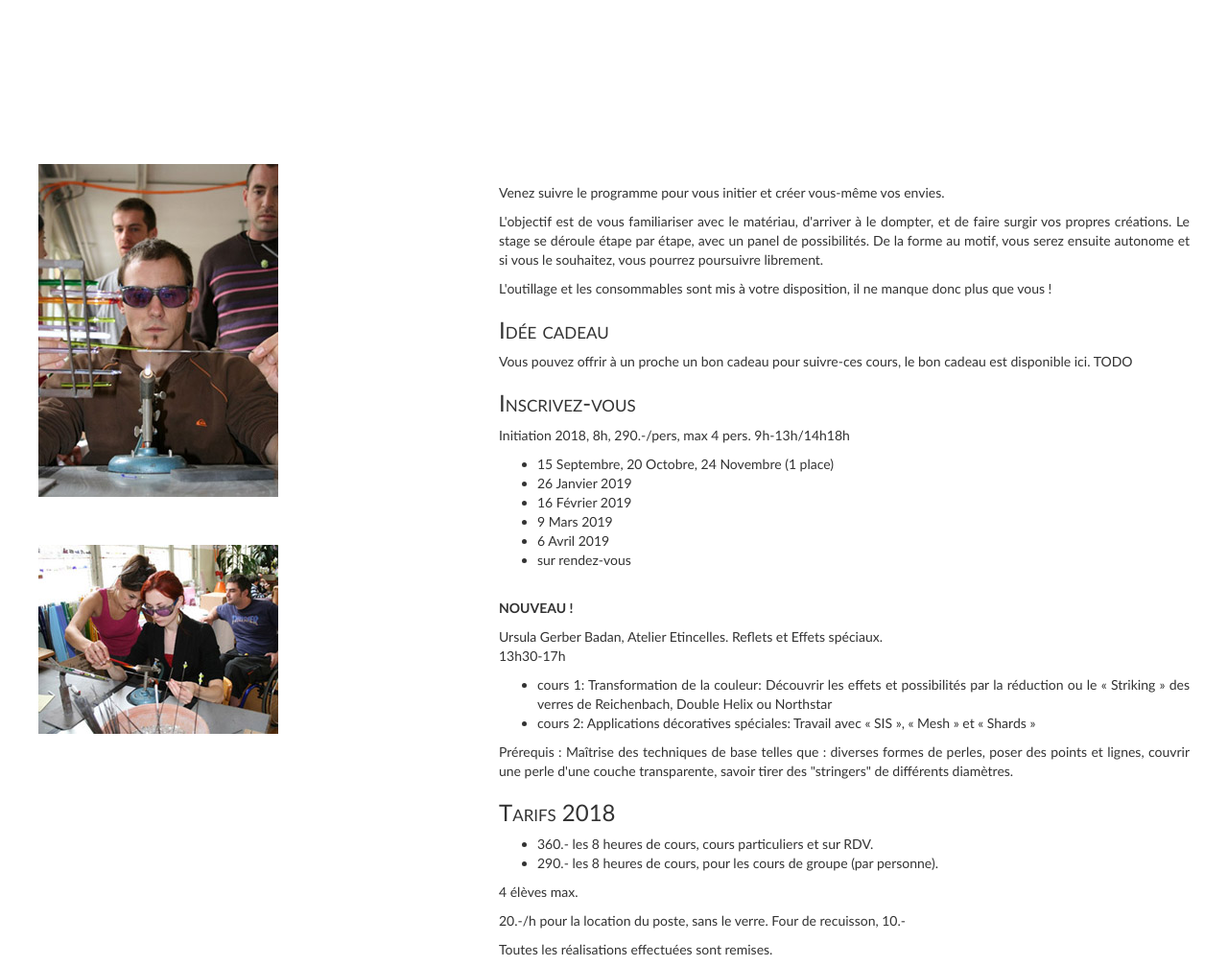
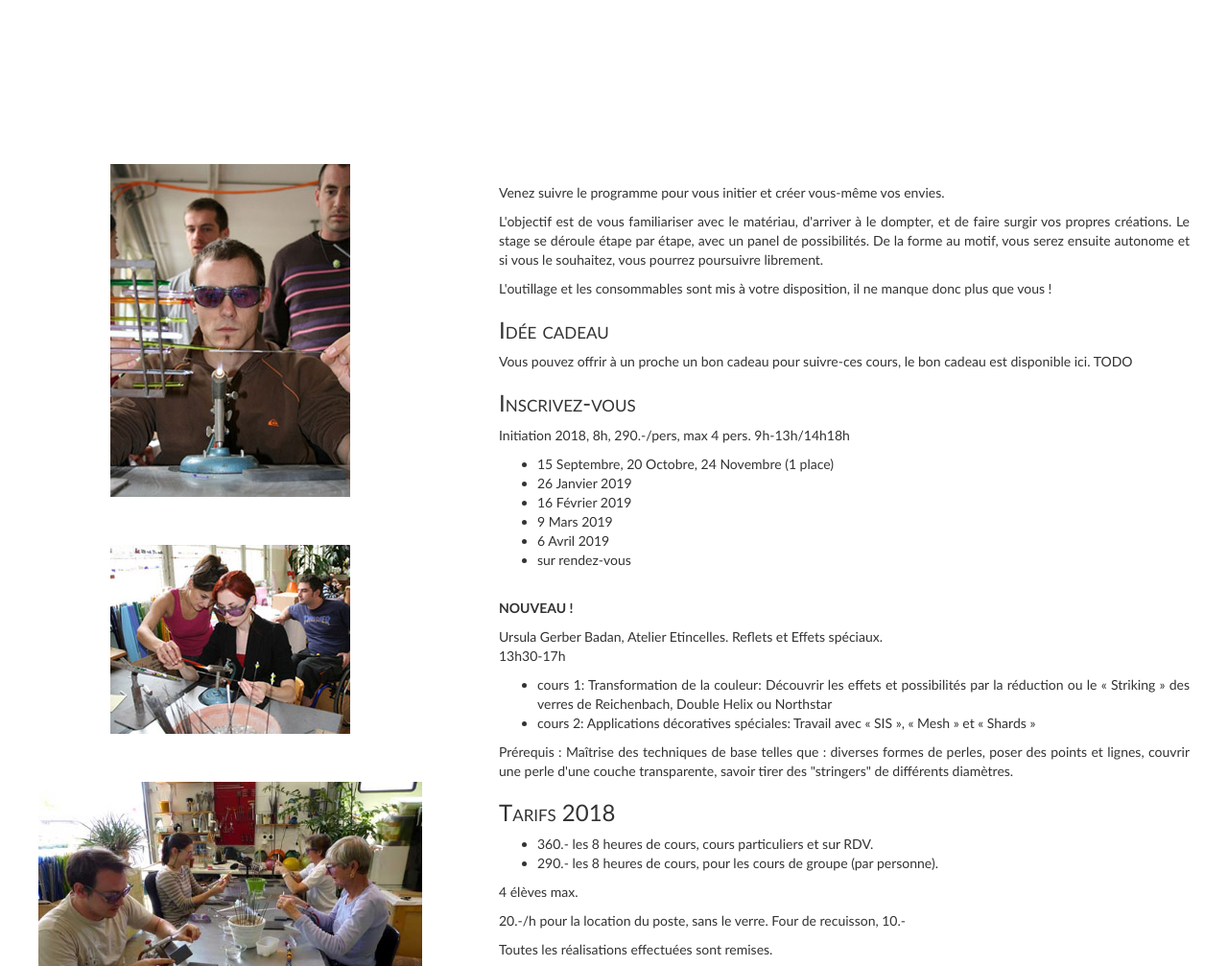
Before and after one commit to aroquemaurel/valeriederoquemaurel-website, a Django app: template valerie/pages/templates/pages/content/cours/presentation.html in a window 1280 px wide. Shown: the part 139-1146 px from the top of the page at 96% size. Run offline with Django 3.2, Linux system fonts and the light colour scheme; the template is opened without the code that fills it, so the values that code supplies are empty; some libraries are stand-ins or nearby versions; some web fonts are replaced.

Commit message:
Ajout photo pour la bio

```diff
--- a/valerie/pages/templates/pages/content/cours/presentation.html
+++ b/valerie/pages/templates/pages/content/cours/presentation.html
@@ -1,8 +1,11 @@
 {% extends "pages/content-page.html" %}
 
 {% block left-content %}
+    <div style="text-align: center">
     <p style="margin-bottom: 50px"><img src="/upload/pages/cours/presentation/5c03.jpg" /></p>
-    <p><img src="/upload/pages/cours/presentation/5c04.jpg" /></p>
+    <p style="margin-bottom: 50px"><img src="/upload/pages/cours/presentation/5c04.jpg" /></p>
+    <p><img width="400px" src="/upload/pages/cours/presentation/5c06.jpg" /></p>
+    </div>
 {% endblock %}
 {% block text-content %}
     <p>Venez suivre le programme pour vous initier et créer vous-même vos envies.</p>
```
Also changed, not shown: upload/pages/cours/presentation/5c06.jpg (added).
